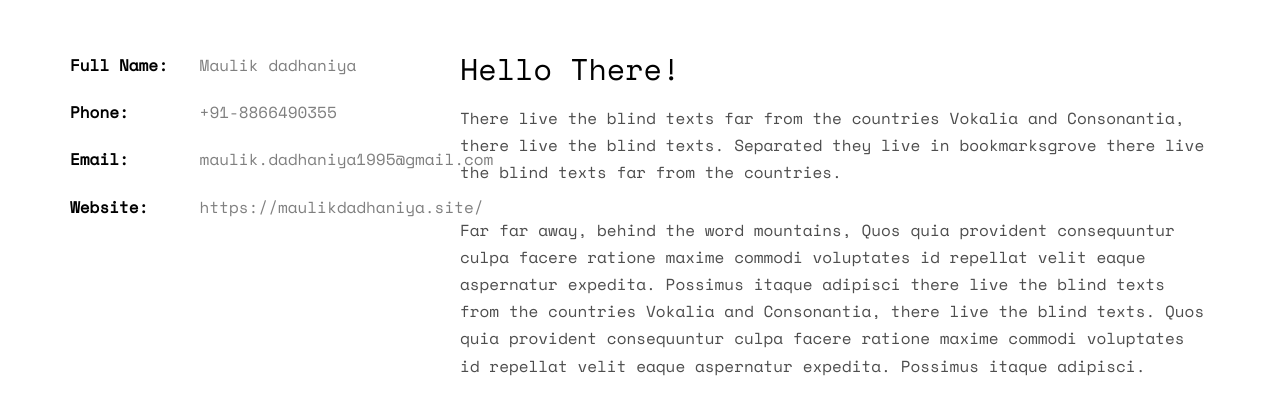
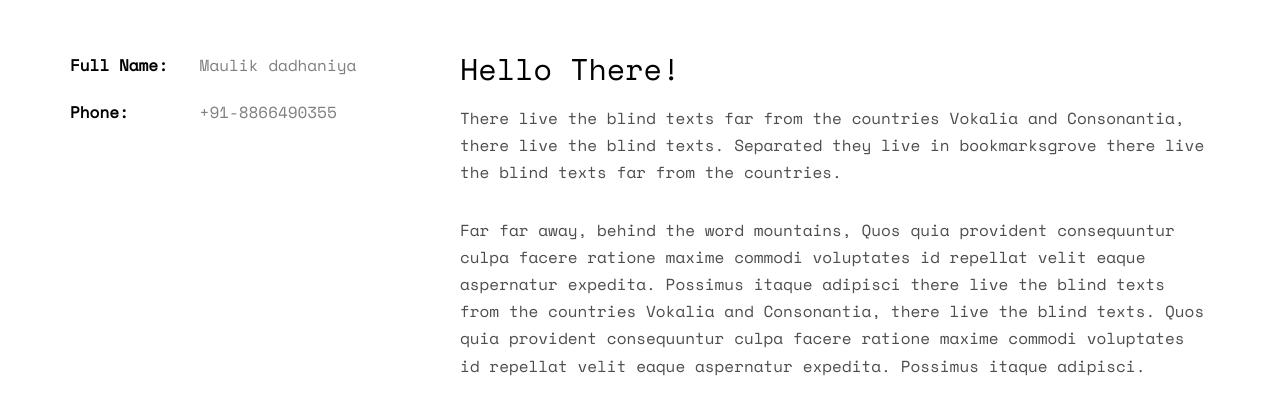
Before and after one commit to maulikdadhaniya/portfolio, a plain HTML site: page index.html in a window 1280 px wide. Shown: the part 1020-1418 px from the top of the page. Drawn offline with nearby package versions, Linux system fonts and the light colour scheme; some packages are replaced by stand-ins of ours; no server answers; files whose address does not match are found by name.

Commit message:
Update index.html

```diff
--- a/index.html
+++ b/index.html
@@ -97,8 +97,8 @@
 					<ul class="info">
 						<li><span class="first-block">Full Name:</span><span class="second-block">Maulik dadhaniya</span></li>
 						<li><span class="first-block">Phone:</span><span class="second-block">+91-8866490355</span></li>
-						<li><span class="first-block">Email:</span><span class="second-block">maulik.dadhaniya1995@gmail.com</span></li>
-						<li><span class="first-block">Website:</span><span class="second-block">https://maulikdadhaniya.site/</span></li>
+
+
 					</ul>
 				</div>
 				<div class="col-md-8">
```
